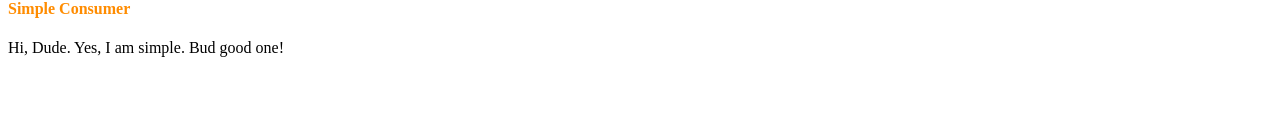
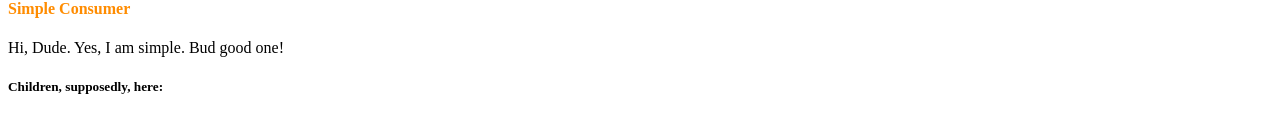
Before and after one commit to srgg6701/Advanced-React-Exercises, a React (Create React App) app: page / in a window 1280 px wide. Shown: the part 205-338 px from the top of the page. Built offline with nearby package versions, Linux system fonts and the light colour scheme.

Commit message:
Starting using children in HOC.

```diff
--- a/src/components/App.jsx
+++ b/src/components/App.jsx
@@ -1,12 +1,12 @@
 import React, { Suspense } from 'react'
 import { Route, Link } from 'react-router-dom'
 import setLinksData from './Menu'
-import Service from './Services/'
+import ServiceExported from './Services/exported'
 import SimpleConsumer from './Consumer/SimpleConsumer'
 import './App.css'
 
 const BigStory = React.lazy(() => import('./BigStory'));
-const Consumer = Service(SimpleConsumer);
+const Consumer = ServiceExported(SimpleConsumer);
 
 export default class App extends React.Component {
     constructor() {
@@ -45,7 +45,7 @@ export default class App extends React.Component {
                 }
                 <hr/>
                 <h4>Services here!</h4>
-                <Consumer />
+                <Consumer consumerName="Dude" />
             </React.Fragment>
         )
     }
--- a/src/components/Consumer/SimpleConsumer.jsx
+++ b/src/components/Consumer/SimpleConsumer.jsx
@@ -8,6 +8,8 @@ export default class SimpleConsumer extends Component {
                 <div>
                     Hi, Dude. Yes, I am simple. Bud good one!
                 </div>
+                <h5>Children, supposedly, here:</h5>
+                {this.children}
             </React.Fragment>
         )
     }
--- a/src/components/Consumer/index.jsx
+++ b/src/components/Consumer/index.jsx
@@ -1,6 +1,6 @@
 import React, { Component } from 'react'
 import { connect } from 'react-redux'
-import Service from '../Services'
+import Service from '../Services/exported'
 
 class Consumer extends Component {
     constructor(props) {
--- /dev/null
+++ b/src/components/Services/exported.jsx
@@ -0,0 +1,18 @@
+import React, { Component } from 'react'
+
+export default (ChildComponent, Text) => {
+    class Service extends Component {
+
+        componentDidMount() {
+            console.log('Have I props? => ', this.props);
+        }
+        render() {
+            return (
+                <ChildComponent {...this.props}>
+                    {this.props.children}
+                </ChildComponent>
+            )
+        }
+    }
+    return Service;
+}
--- a/src/components/Services/index.jsx
+++ /dev/null
@@ -1,13 +0,0 @@
-import React, { Component } from 'react'
-import { connect } from 'react-redux';
-
-export default ChildComponent => {
-    class Service extends Component {
-        render() {
-            return (
-                <ChildComponent {...this.props} />
-            )
-        }
-    }
-    return Service;
-}
```
